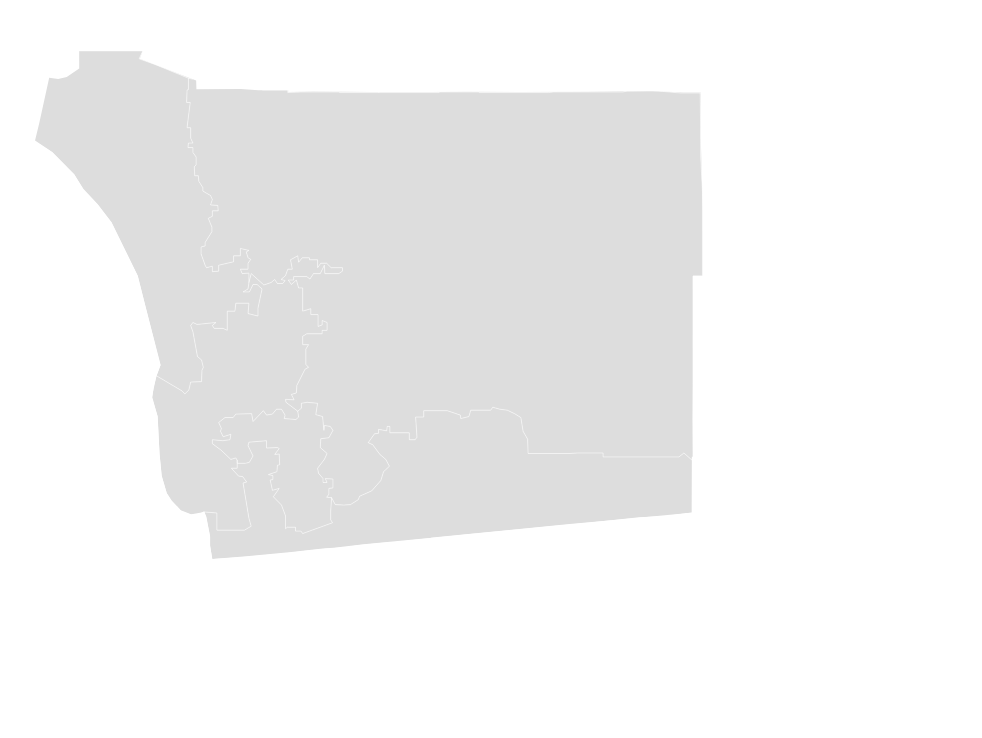
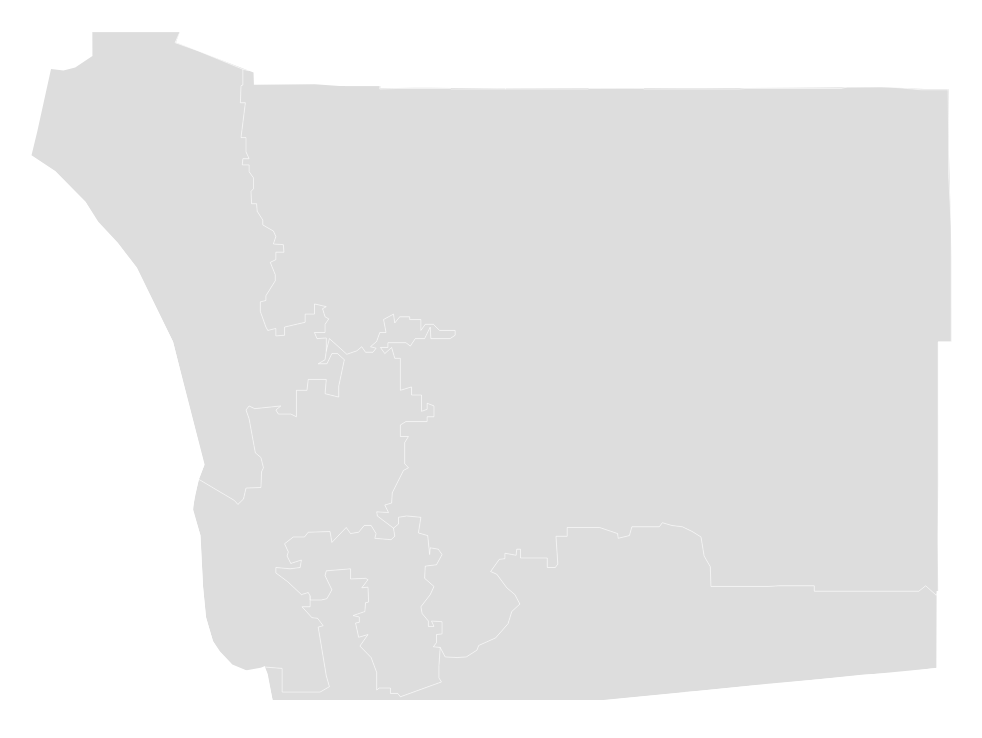
Before and after one commit to davidcluu/final-project, a website: page views/map.html in a window 1280 px wide. Shown: the whole page, without its empty margins (78-1060 px from the left). Drawn offline with nearby package versions, Linux system fonts and the light colour scheme; files that its build step writes are made by us from their sources; a web font is replaced by a local one.

Commit message:
Map sizing now relative to size of #map

```diff
--- a/public/js/map.js
+++ b/public/js/map.js
@@ -1,18 +1,28 @@
-var width = 960,
-    height = 600;
+var parentWidth = $('#map').width(),
+    parentHeight = window.innerHeight;
+
+var margin = 50,
+    width = parentWidth - (2 * margin),
+    height = parentHeight - (2 * margin);
+
+var svg = d3.select('#map').append('svg')
+          .attr("width", width)
+          .attr("height", height);
 
 queue()
-    .defer(d3.json, "/data/sd.json")
-    .defer(d3.json, "/data/ca-congress-114.json")
-    .await(ready);
+  .defer(d3.json, "/data/sd.json")
+  .defer(d3.json, "/data/ca-congress-114.json")
+  .await(ready);
 
 function ready(error, sd, congress) {
   if (error) throw error;
 
+  /* Retrieve features from the sd object */
   var sdgeo = topojson.feature(sd, sd.objects.land);
 
+  /* Calculate the center of sd, guess scale and offset */
   var center = d3.geo.centroid(sdgeo);
-  var scale = 25000;
+  var scale = 150;
   var offset = [width/2, height/2];
   var projection = d3.geo.mercator()
                       .scale(scale)
@@ -20,12 +30,25 @@ function ready(error, sd, congress) {
                       .translate(offset);
 
   var path = d3.geo.path()
+                .projection(projection);
+
+  var path = d3.geo.path()
     .projection(projection);
 
+  /* Use calculated results to fix offset and scale */
+  var bounds = path.bounds(sdgeo);
+  var hscale = scale*width  / (bounds[1][0] - bounds[0][0]);
+  var vscale = scale*height / (bounds[1][1] - bounds[0][1]);
+  var scale  = (hscale < vscale) ? hscale : vscale;
+  var offset  = [width + margin/2 - (bounds[0][0] + bounds[1][0])/2,
+                 height + margin/2 - (bounds[0][1] + bounds[1][1])/2];
 
-  var svg = d3.select("body").append("svg")
-    .attr("width", width)
-    .attr("height", height);
+  projection = d3.geo.mercator()
+                  .center(center)
+                  .scale(scale)
+                  .translate(offset);
+
+  path = path.projection(projection);
 
   svg.append("defs").append("path")
       .attr("id", "land")
@@ -51,11 +74,6 @@ function ready(error, sd, congress) {
       .attr("class", "district-boundaries")
       .datum(topojson.mesh(congress, congress.objects.districts, function(a, b) { return a !== b && (a.id / 1000 | 0) === (b.id / 1000 | 0); }))
       .attr("d", path);
-
-/*  svg.append("path")
-      .attr("class", "state-boundaries")
-      .datum(topojson.mesh(us, us.objects.states, function(a, b) { return a !== b; }))
-      .attr("d", path);*/
 }
 
 d3.select(self.frameElement).style("height", height + "px");
--- a/views/map.html
+++ b/views/map.html
@@ -8,6 +8,10 @@
 </head>
 
 <body>
+  <div id="map" style=""></div>
+
+  <script src="/js/jquery.min.js"></script>
+
   <script src="/js/d3.min.js"></script>
   <script src="/js/queue.min.js"></script>
   <script src="/js/topojson.min.js"></script>
```
